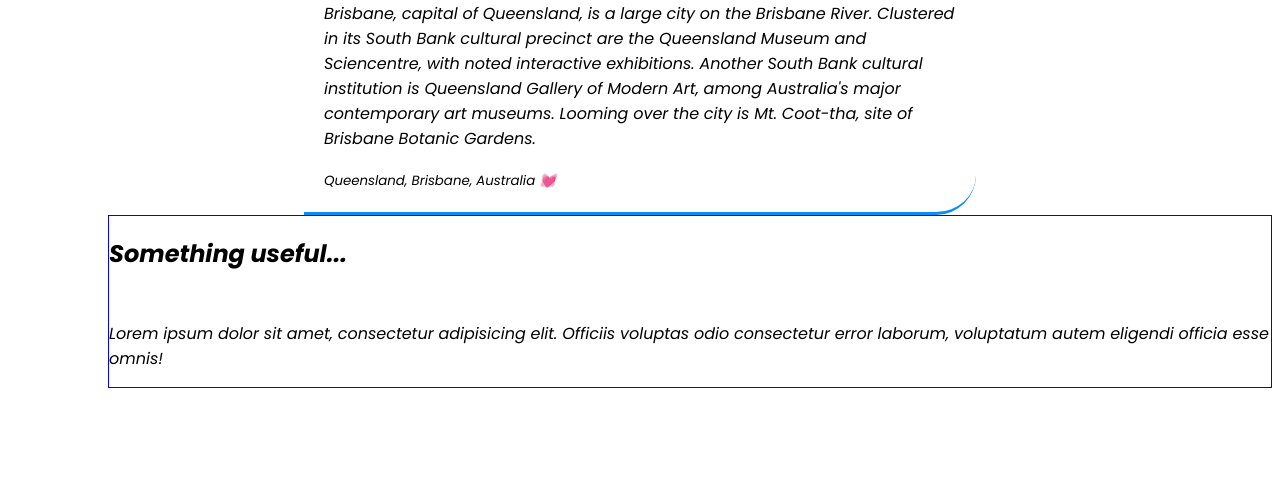
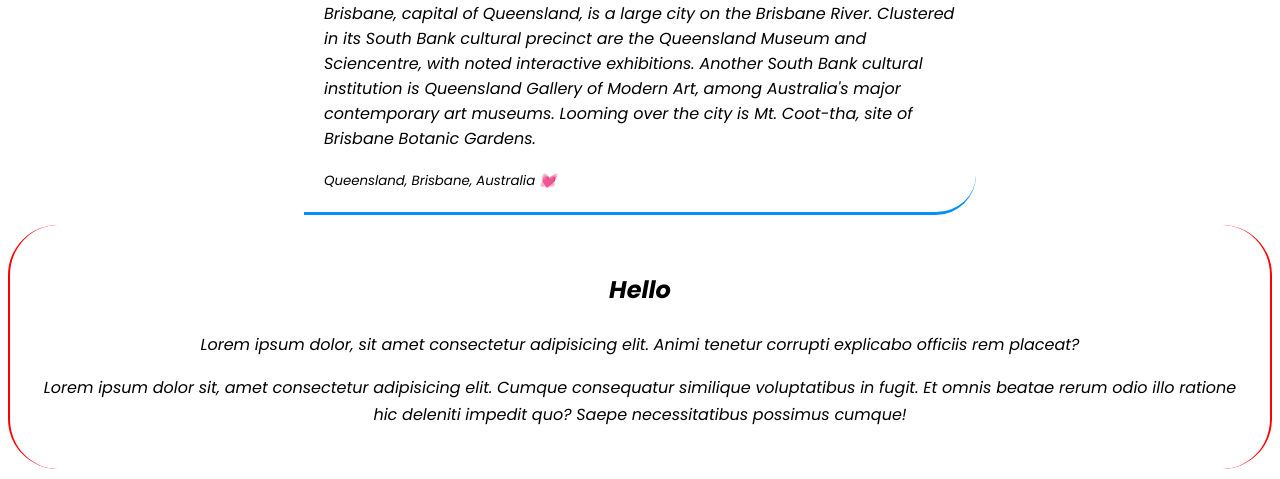
Before and after one commit to AleksandraRyan/LearningProcess, a plain HTML site: page about.html in a window 1280 px wide. Shown: the part 1476-1955 px from the top of the page. Before the commit the page ends 1872 px from the top, so only its background shows below. Drawn offline with Linux system fonts and the light colour scheme.

Commit message:
new section with amazing border

```diff
--- a/about.html
+++ b/about.html
@@ -70,13 +70,18 @@
       <small>Queensland, Brisbane, Australia &#128147;</small>
     </div>
 
-    <!-- More margin examples -->
-    <div class="text">
-      <h2>Something useful...</h2>
+    <!-- Widhts -->
+    <div class="width">
+      <h2>Hello</h2>
       <p>
-        Lorem ipsum dolor sit amet, consectetur adipisicing elit. Officiis
-        voluptas odio consectetur error laborum, voluptatum autem eligendi
-        officia esse omnis!
+        Lorem ipsum dolor, sit amet consectetur adipisicing elit. Animi tenetur
+        corrupti explicabo officiis rem placeat?
+      </p>
+      <p>
+        Lorem ipsum dolor sit, amet consectetur adipisicing elit. Cumque
+        consequatur similique voluptatibus in fugit. Et omnis beatae rerum odio
+        illo ratione hic deleniti impedit quo? Saepe necessitatibus possimus
+        cumque!
       </p>
     </div>
   </body>
--- a/secondstyle.css
+++ b/secondstyle.css
@@ -97,15 +97,19 @@ button {
   margin-top: 10px;
 }
 
-.text {
-  margin-left: 100px;
-  border: 1px solid blue;
+.width {
+  height: 100%;
+  width: 100%;
+  border-left: 2px solid red;
+  border-right: 2px solid red;
+  padding: 25px;
+  box-sizing: border-box;
+  text-align: center;
+  line-height: 1.7;
+  margin-top: 10px;
+  margin-bottom: 10px;
+  border-top-left-radius: 50px;
+  border-top-right-radius: 50px;
+  border-bottom-right-radius: 50px;
+  border-bottom-left-radius: 50px;
 }
-
-.text h2 {
-  margin-bottom: 50px;
-}
-
-.text p {
-  margin-top: 20px;
-}
```
Also changed, not shown: images/AleksandraR.jpg (added).
